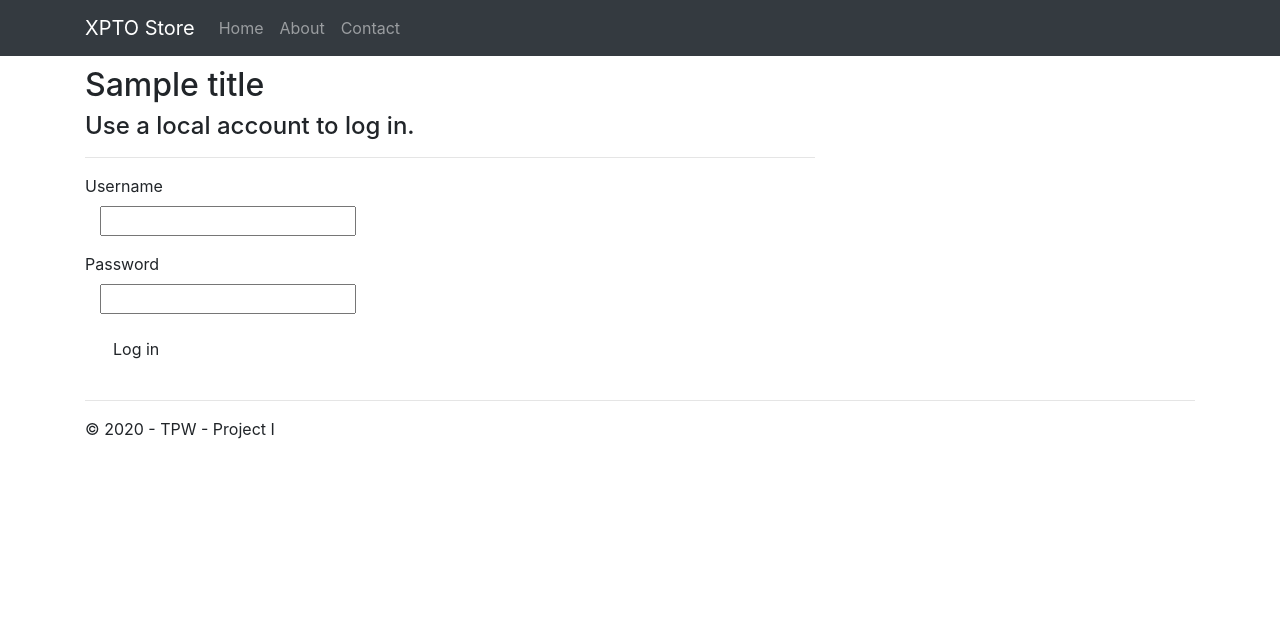
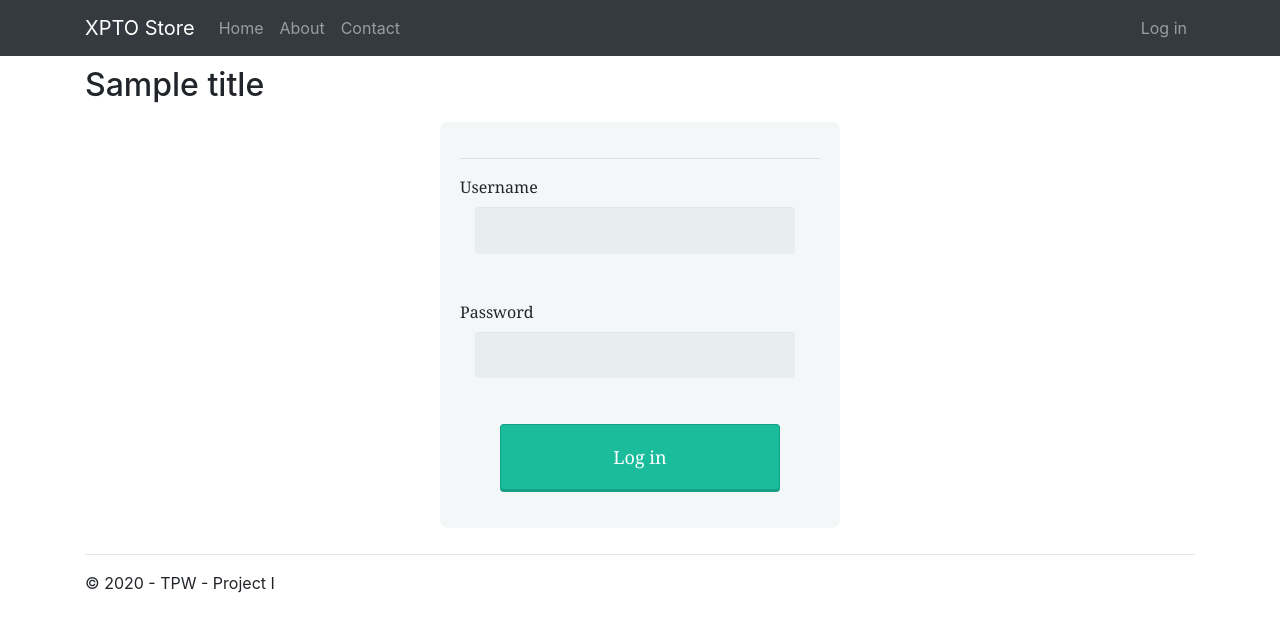
Before and after one commit to user-cube/XPTO_Store, a Django app: template app/templates/login.html in a window 1280 px wide. Shown: the top 632 px of the page. Run offline with Django 3.2, Linux system fonts and the light colour scheme; the template is opened without the code that fills it: most values are stand-ins (such as "Sample title", 1, 10 or a date in 2020); form fields are guessed from the names that the template uses; some libraries are stand-ins or nearby versions.

Commit message:
Login system; Layout fixing

```diff
--- a/TPW_Proj1/urls.py
+++ b/TPW_Proj1/urls.py
@@ -15,11 +15,14 @@ Including another URLconf
 """
 from django.contrib import admin
 from django.urls import path
+from django.contrib.auth import views as auth_views
 from app import views
 
 urlpatterns = [
     path('admin/', admin.site.urls),
     path('', views.home, name="home"),
     path('contact/', views.contact, name='contact'),
-    path('about/', views.about, name='about')
+    path('about/', views.about, name='about'),
+    path('login/', auth_views.LoginView.as_view(template_name='login.html'), name='login'),
+    path('logout', auth_views.LogoutView.as_view(next_page='/'), name='logout')
 ]
--- /dev/null
+++ b/app/static/css/form.css
@@ -0,0 +1,121 @@
+.form-style-5 {
+    max-width: 400px;
+    padding: 10px 20px;
+    background: #f4f7f8;
+    margin: 10px auto;
+    padding: 20px;
+    background: #f4f7f8;
+    border-radius: 8px;
+    font-family: Georgia, "Times New Roman", Times, serif;
+}
+
+.form-style-5 fieldset {
+    border: none;
+}
+
+.form-style-5 legend {
+    font-size: 1.4em;
+    margin-bottom: 10px;
+}
+
+.form-style-5 label {
+    display: block;
+    margin-bottom: 8px;
+}
+
+.form-style-5 input[type="text"],
+.form-style-5 input[type="password"],
+.form-style-5 input[type="date"],
+.form-style-5 input[type="datetime"],
+.form-style-5 input[type="email"],
+.form-style-5 input[type="number"],
+.form-style-5 input[type="search"],
+.form-style-5 input[type="time"],
+.form-style-5 input[type="url"],
+.form-style-5 textarea,
+.form-style-5 select {
+    font-family: Georgia, "Times New Roman", Times, serif;
+    background: rgba(255, 255, 255, .1);
+    border: none;
+    border-radius: 4px;
+    font-size: 15px;
+    margin: 0;
+    outline: 0;
+    padding: 10px;
+    width: 100%;
+    box-sizing: border-box;
+    -webkit-box-sizing: border-box;
+    -moz-box-sizing: border-box;
+    background-color: #e8eeef;
+    color: #8a97a0;
+    -webkit-box-shadow: 0 1px 0 rgba(0, 0, 0, 0.03) inset;
+    box-shadow: 0 1px 0 rgba(0, 0, 0, 0.03) inset;
+    margin-bottom: 30px;
+}
+
+.form-style-5 input[type="text"]:focus,
+.form-style-5 input[type="password"]:focus,
+.form-style-5 input[type="date"]:focus,
+.form-style-5 input[type="datetime"]:focus,
+.form-style-5 input[type="email"]:focus,
+.form-style-5 input[type="number"]:focus,
+.form-style-5 input[type="search"]:focus,
+.form-style-5 input[type="time"]:focus,
+.form-style-5 input[type="url"]:focus,
+.form-style-5 textarea:focus,
+.form-style-5 select:focus {
+    background: #d2d9dd;
+}
+
+.form-style-5 select {
+    -webkit-appearance: menulist-button;
+    height: 35px;
+}
+
+.form-style-5 .number {
+    background: #1abc9c;
+    color: #fff;
+    height: 30px;
+    width: 30px;
+    display: inline-block;
+    font-size: 0.8em;
+    margin-right: 4px;
+    line-height: 30px;
+    text-align: center;
+    text-shadow: 0 1px 0 rgba(255, 255, 255, 0.2);
+    border-radius: 15px 15px 15px 0px;
+}
+
+.form-style-5 input[type="submit"],
+.form-style-5 input[type="button"] {
+    position: relative;
+    display: block;
+    padding: 19px 39px 18px 39px;
+    color: #FFF;
+    margin: 0 auto;
+    background: #1abc9c;
+    font-size: 18px;
+    text-align: center;
+    font-style: normal;
+    width: 100%;
+    border: 1px solid #16a085;
+    border-width: 1px 1px 3px;
+    margin-bottom: 10px;
+}
+
+.form-style-5 input[type=text] {
+  width: 100%;
+  padding: 12px 20px;
+  box-sizing: initial;
+}
+
+.form-style-5 input[type=password] {
+  width: 100%;
+  padding: 12px 20px;
+  box-sizing: initial;
+}
+
+.form-style-5 input[type="submit"]:hover,
+.form-style-5 input[type="button"]:hover {
+    background: #109177;
+}
--- a/app/templates/layout.html
+++ b/app/templates/layout.html
@@ -13,13 +13,15 @@
     <link rel="stylesheet" type="text/css" href="{% static 'css/bootstrap.min.css' %}"/>
     <!-- Custom styles for this template -->
     <link rel="stylesheet" type="text/css" href="{% static 'css/site.css' %}"/>
+
+     {% block headers %} {% endblock %}
 </head>
 
 <body>
 <div class="container">
     <nav class="navbar navbar-expand-md navbar-dark fixed-top bg-dark">
         <div class="container">
-            <a class="navbar-brand" href="#">XPTO Store</a>
+            <a class="navbar-brand" href="/">XPTO Store</a>
             <button class="navbar-toggler" type="button" data-toggle="collapse" data-target="#navbarDefault"
                     aria-controls="navbarDefault" aria-expanded="false" aria-label="Toggle navigation">
                 <span class="navbar-toggler-icon"></span>
@@ -40,7 +42,9 @@
                         <a class="nav-link" href="{% url 'contact' %}">Contact</a>
                     </li>
                 </ul>
+            {% include 'loginpartial.html' %}
             </div>
+
         </div>
     </nav>
 </div>
--- a/app/templates/login.html
+++ b/app/templates/login.html
@@ -1,31 +1,38 @@
 {% extends "layout.html" %}
+
+{% block headers %}
+    {% load staticfiles %}
+    <!-- Bootstrap core CSS -->
+    <link rel="stylesheet" type="text/css" href="{% static 'css/form.css' %}"/>
+{% endblock %}
 
 {% block content %}
 
     <h2>{{ title }}</h2>
     <div class="row">
-    <div class="col-md-8">
+        <div class="col-lg-12">
+            <div class="form-style-5">
                 <section id="loginForm">
-            <form action="." method="post" class="form-horizontal">
+                    <form action="." method="post">
                         {% csrf_token %}
-                <h4>Use a local account to log in.</h4>
-                <hr />
+                        <h4></h4>
+                        <hr/>
                         <div class="form-group">
                             {{ form.username.label_tag }}
-                    <div class="col-md-10">
+                            <div class="col-lg-12">
                                 {{ form.username }}
                             </div>
                         </div>
                         <div class="form-group">
                             {{ form.password.label_tag }}
-                    <div class="col-md-10">
+                            <div class="col-lg-12" >
                                 {{ form.password }}
                             </div>
                         </div>
                         <div class="form-group">
-                    <div class="col-md-offset-2 col-md-10">
-                        <input type="hidden" name="next" value="/" />
-                        <input type="submit" value="Log in" class="btn btn-default" />
+                            <div class="col-lg-12">
+                                <input type="hidden" name="next" value="/"/>
+                                <input type="submit" value="Log in" class="btn btn-default"/>
                             </div>
                         </div>
                         {% if form.errors %}
@@ -34,7 +41,8 @@
                     </form>
                 </section>
             </div>
-    <div class="col-md-4">
+        </div>
+        <div class="col-lg-12">
             <section id="socialLoginForm"></section>
         </div>
     </div>
--- a/app/templates/loginpartial.html
+++ b/app/templates/loginpartial.html
@@ -1,17 +1,27 @@
 {% if user.is_authenticated %}
     <form id="logoutForm" action="/logout" method="post" class="navbar-right">
         {% csrf_token %}
-    <ul class="nav navbar-nav navbar-right">
-        <li><span class="navbar-brand">Hello {{ user.username }}!</span></li>
-        <li><a href="javascript:document.getElementById('logoutForm').submit()">Log off</a></li>
+        <ul class="navbar-nav mr-auto">
+            <li class="nav-item dropdown">
+                <a class="nav-link dropdown-toggle" href="#" id="navbarDropdown" role="button" data-toggle="dropdown"
+                   aria-haspopup="true" aria-expanded="false">
+                    {{ user.username }}
+                </a>
+                <div class="dropdown-menu" aria-labelledby="navbarDropdown">
+                    <a class="dropdown-item" href="#">Perfil</a>
+                    <div class="dropdown-divider"></div>
+                    <a class="dropdown-item" href="javascript:document.getElementById('logoutForm').submit()">Logout</a>
+                </div>
+            </li>
         </ul>
 
     </form>
 
 {% else %}
-
-<ul class="nav navbar-nav navbar-right">
-    <li><a href="{% url 'login' %}">Log in</a></li>
+    <ul class="navbar-nav ml-auto">
+        <li class="nav-item">
+            <a class="nav-link" href="{% url 'login' %}">Log in</a>
+        </li>
     </ul>
 
 {% endif %}
--- a/app/views.py
+++ b/app/views.py
@@ -26,3 +26,6 @@ def about(request):
         'year': datetime.now().year,
     }
     return render(request, 'about.html', tparams)
+
+def login(request):
+    return render(request, 'login.html')
```
Also changed, not shown: app/forms.py (added), db.sqlite3. Lines whose indentation alone changed are shown as unchanged.
